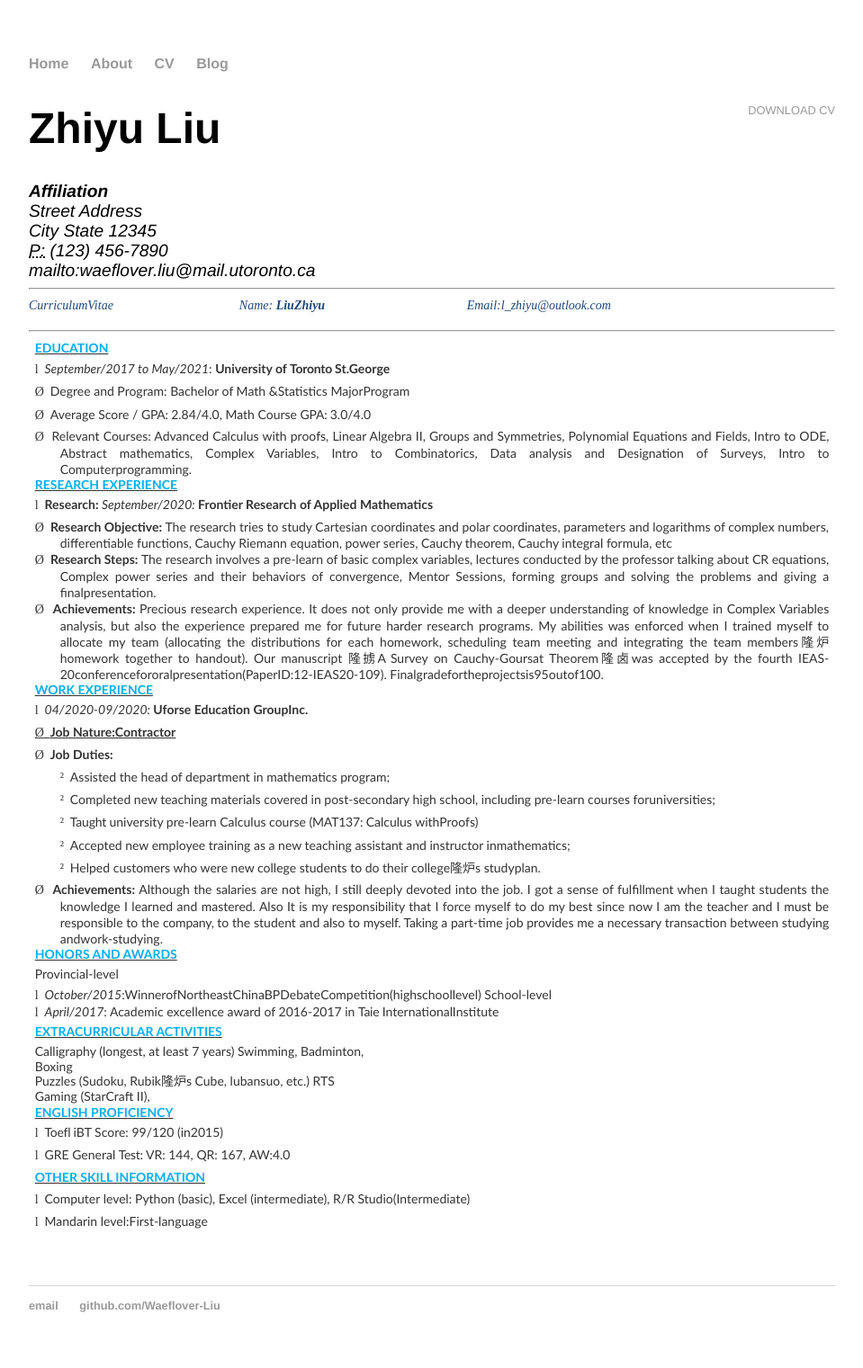
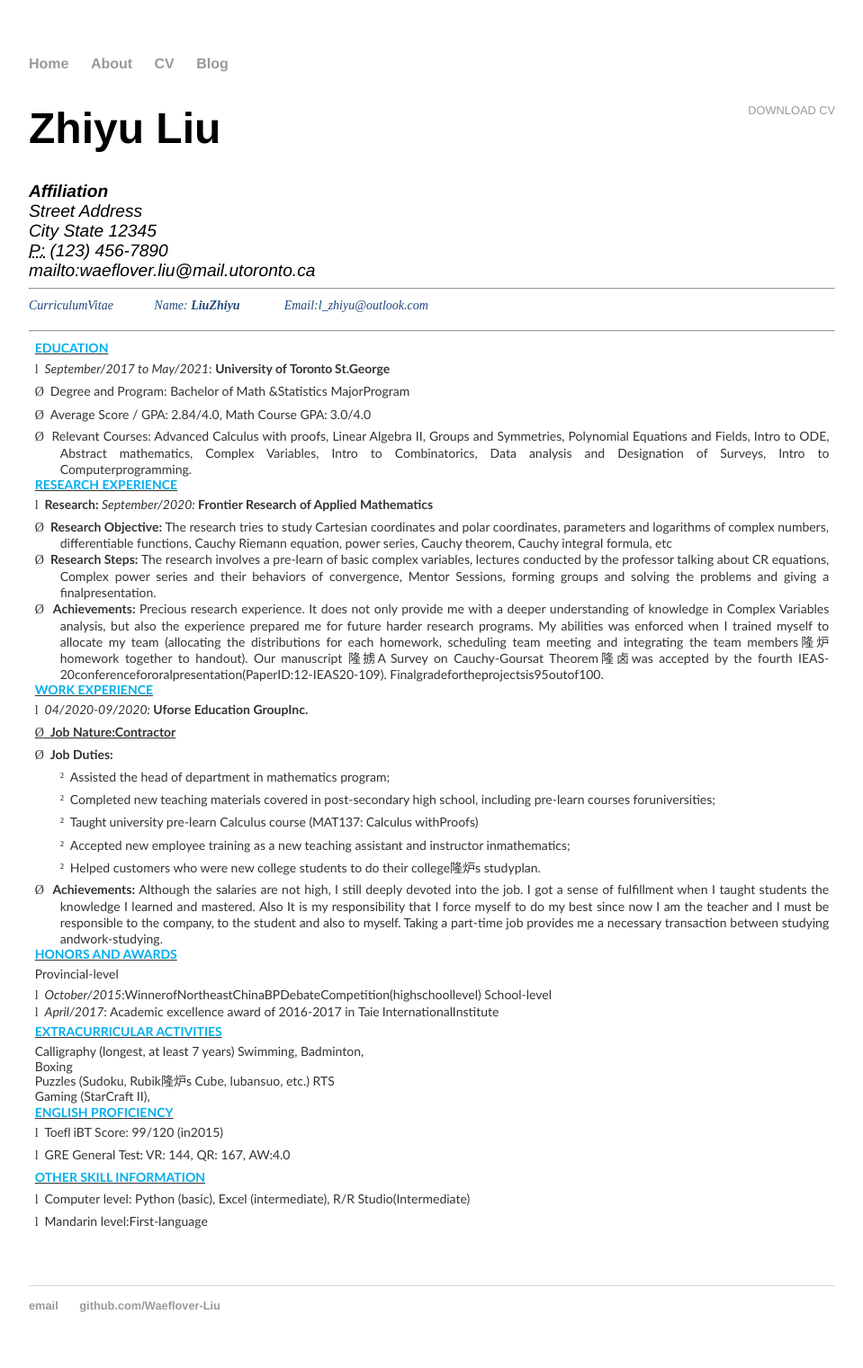
Before and after one commit to Waeflover-Liu/waeflover-liu.github.io, a Jekyll site: the page built from cv/index.html, in a window 1280 px wide. Shown: the whole page at 90% size, without its empty margins (160-1119 px from the left). Built offline with Jekyll 4.4.1, drawn with Linux system fonts in a browser that asks for light colours.

Commit message:
Update CV_Zhiyu_Liu.html

```diff
--- a/_includes/CV_Zhiyu_Liu.html
+++ b/_includes/CV_Zhiyu_Liu.html
@@ -94,8 +94,8 @@
 <p class=MsoNormal style='margin-top:1.7pt;margin-right:0cm;margin-bottom:0cm;
 margin-left:5.05pt;margin-bottom:.0001pt'><span style='position:absolute;
 z-index:1;left:0px;margin-left:8px;margin-top:17px;width:763px;height:2px'><hr></span><i><span
-lang=EN-US style='font-size:10.5pt;color:#1F487C'>CurriculumVitae&nbsp;&nbsp;&nbsp;&nbsp;&nbsp;&nbsp;&nbsp;&nbsp;&nbsp;&nbsp;&nbsp;&nbsp;&nbsp;&nbsp;&nbsp;&nbsp;&nbsp;&nbsp;&nbsp;&nbsp;&nbsp;&nbsp;&nbsp;&nbsp;&nbsp;&nbsp;&nbsp;&nbsp;&nbsp;&nbsp;&nbsp;&nbsp;&nbsp;&nbsp;&nbsp;&nbsp;&nbsp;&nbsp;&nbsp;&nbsp;Name:
-<b>LiuZhiyu&nbsp;&nbsp;&nbsp;&nbsp;&nbsp;&nbsp;&nbsp;&nbsp;&nbsp;&nbsp;&nbsp;&nbsp;&nbsp;&nbsp;&nbsp;&nbsp;&nbsp;&nbsp;&nbsp;&nbsp;&nbsp;&nbsp;&nbsp;&nbsp;&nbsp;&nbsp;&nbsp;&nbsp;&nbsp;&nbsp;&nbsp;&nbsp;&nbsp;&nbsp;&nbsp;&nbsp;&nbsp;&nbsp;&nbsp;&nbsp;&nbsp;&nbsp;&nbsp;&nbsp; </b>Email:</span></i><span
+lang=EN-US style='font-size:10.5pt;color:#1F487C'>CurriculumVitae&nbsp;&nbsp;&nbsp;&nbsp;&nbsp;&nbsp;&nbsp;&nbsp;&nbsp;&nbsp;&nbsp;&nbsp;&nbsp;Name:
+<b>LiuZhiyu&nbsp;&nbsp;&nbsp;&nbsp;&nbsp;&nbsp;&nbsp;&nbsp;&nbsp;&nbsp;&nbsp;&nbsp;&nbsp; </b>Email:</span></i><span
 lang=EN-US><a href="mailto:l_zhiyu@outlook.com"><i><span style='font-size:10.5pt;
 color:#1F487C;text-decoration:none'>l_zhiyu@outlook.com</span></i></a></span></p>
 <hr>
```
